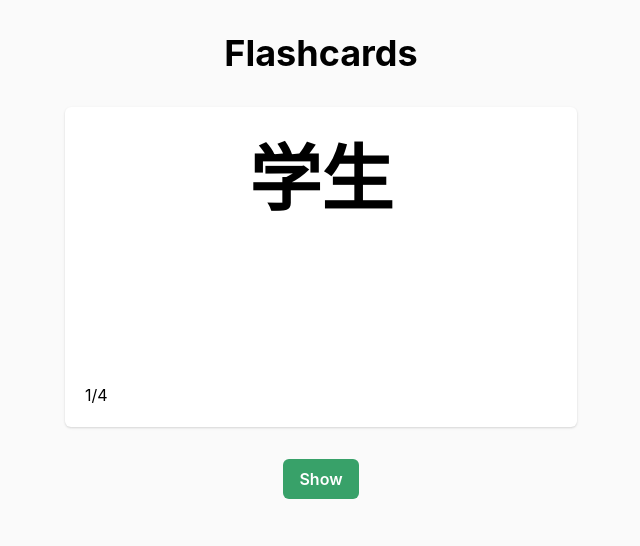
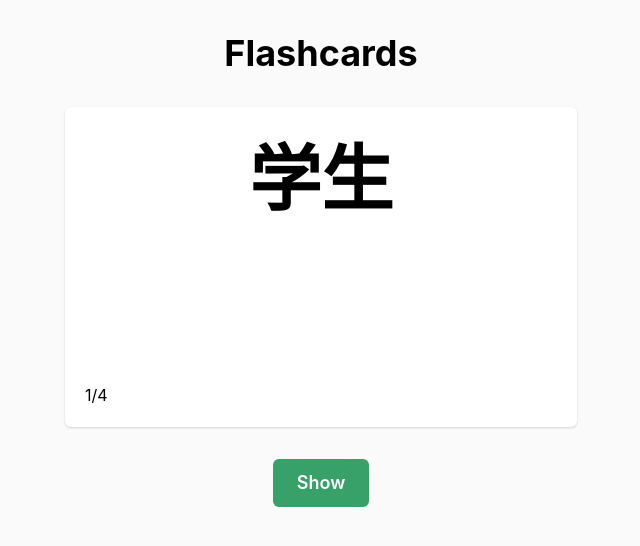
Before and after one commit to gmaskeliunas/japanese-flashcards, a React (Create React App) app: page / in a window 1280 px wide. Shown: the top 546 px of the page, without its empty margins (319-959 px from the left). Built offline with nearby package versions, Linux system fonts and the light colour scheme.

Commit message:
Made a bigger button

```diff
--- a/src/components/CardContainer.js
+++ b/src/components/CardContainer.js
@@ -33,7 +33,7 @@ const CardContainer = () => {
   const [isToggled, setIsToggled] = useState(false);
 
   const handleClick = () => {
-    if (num+1!=kanjiCards.length) {
+    if (num+1!==kanjiCards.length) {
       setNum(num+1)
       setIsToggled(!isToggled)
     }
@@ -62,8 +62,7 @@ const CardContainer = () => {
         totalNumber={kanjiCards.length}
         isToggledValue={isToggled}
       />
-
-      {isToggled === true ? <Button colorScheme='blue' onClick={handleClick}>Next</Button> : <Button colorScheme='green' onClick={() => setIsToggled(!isToggled)}>Show</Button>}
+      {isToggled === true ? <Button size='lg' colorScheme='blue' onClick={handleClick}>Next</Button> : <Button size='lg' colorScheme='green' onClick={() => setIsToggled(!isToggled)}>Show</Button>}
       {console.log(isToggled)}
     </FullScreenSection>
   );
```
